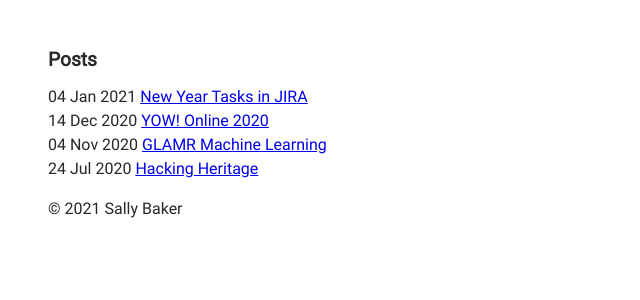
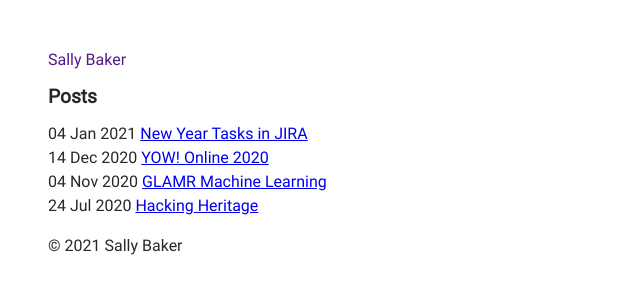
Before and after one commit to sallybaker/sallybaker.github.io, a Jekyll site: the page built from posts.html, in a window 1280 px wide. Shown: the top 300 px of the page, without its empty margins (0-640 px from the left). Built offline with Jekyll 4.4.1, drawn with Linux system fonts in a browser that asks for light colours.

Commit message:
add title to posts page

```diff
--- a/posts.html
+++ b/posts.html
@@ -2,6 +2,9 @@
 layout: default
 title: posts
 ---
+<div class="title">
+    <a href="/">Sally Baker</a>
+</div>
 <div id="posts">
   <h1>Posts</h1>
   <ul class="posts">
```
